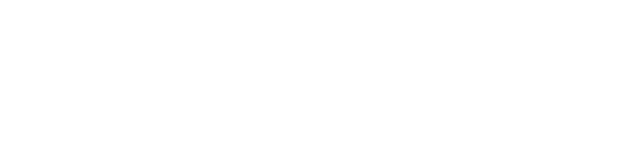
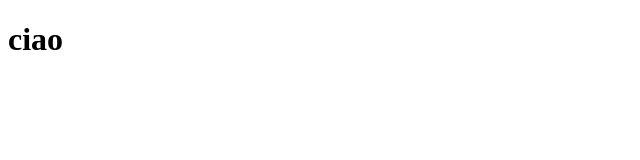
Before and after one commit to federicodececco/test, a plain HTML site: page index.html in a window 1280 px wide. Shown: the whole page, without its empty margins (0-640 px from the left). Drawn offline with Linux system fonts and the light colour scheme.

Commit message:
added ciao

```diff
--- a/index.html
+++ b/index.html
@@ -5,5 +5,7 @@
     <meta name="viewport" content="width=device-width, initial-scale=1.0" />
     <title>Document</title>
   </head>
-  <body></body>
+  <body>
+    <h1>ciao</h1>
+  </body>
 </html>
```
